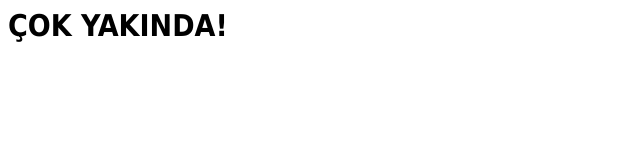
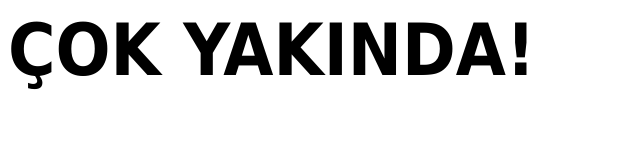
Before and after one commit to gizgioynuyorum/gizgioynuyorum.github.io, a plain HTML site: page index.html in a window 1280 px wide. Shown: the whole page, without its empty margins (0-640 px from the left). Drawn offline with Linux system fonts and the light colour scheme.

Commit message:
Update index.html

```diff
--- a/index.html
+++ b/index.html
@@ -2,7 +2,7 @@
   <head>
     <style>
       .b2 {
-        font:bold 30px tahoma;
+        font:bold 72px tahoma;
       }
     </style>
     <title>Gizgi Oynuyorum</title>
```
